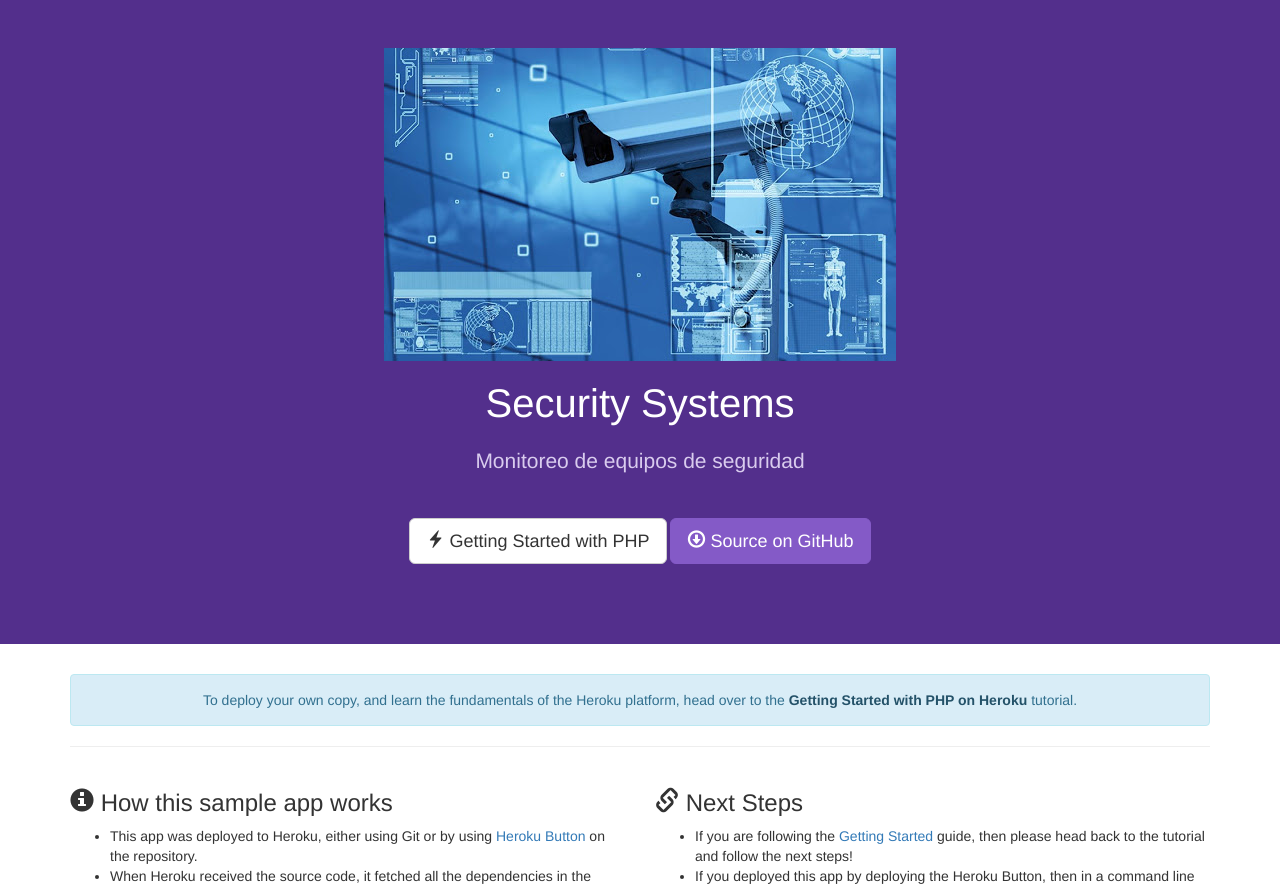
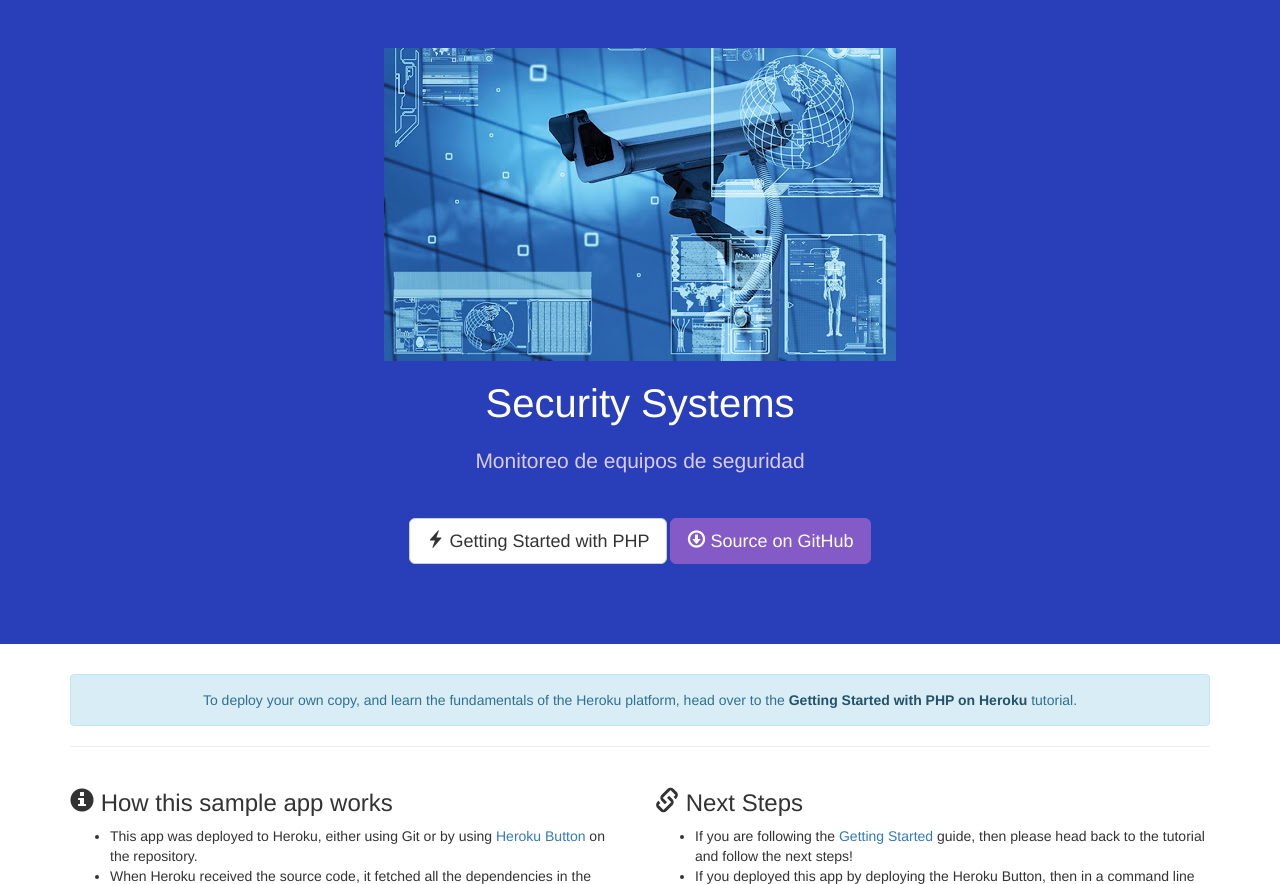
Before and after one commit to rafapa2310/rp23, a PHP site: template web/views/index.twig in a window 1280 px wide. Shown: the part 51-935 px from the top of the page. Run offline with PHP 8.4, Linux system fonts and the light colour scheme; the template is opened without the code that fills it, so the values that code supplies are empty; some libraries are stand-ins or nearby versions.

Commit message:
Cambio color fondo

```diff
--- a/web/stylesheets/main.css
+++ b/web/stylesheets/main.css
@@ -1,5 +1,5 @@
 .jumbotron {
-  background: #532F8C;
+  background: #293eb9;
   color: white;
   padding-bottom: 80px;
 }
```
